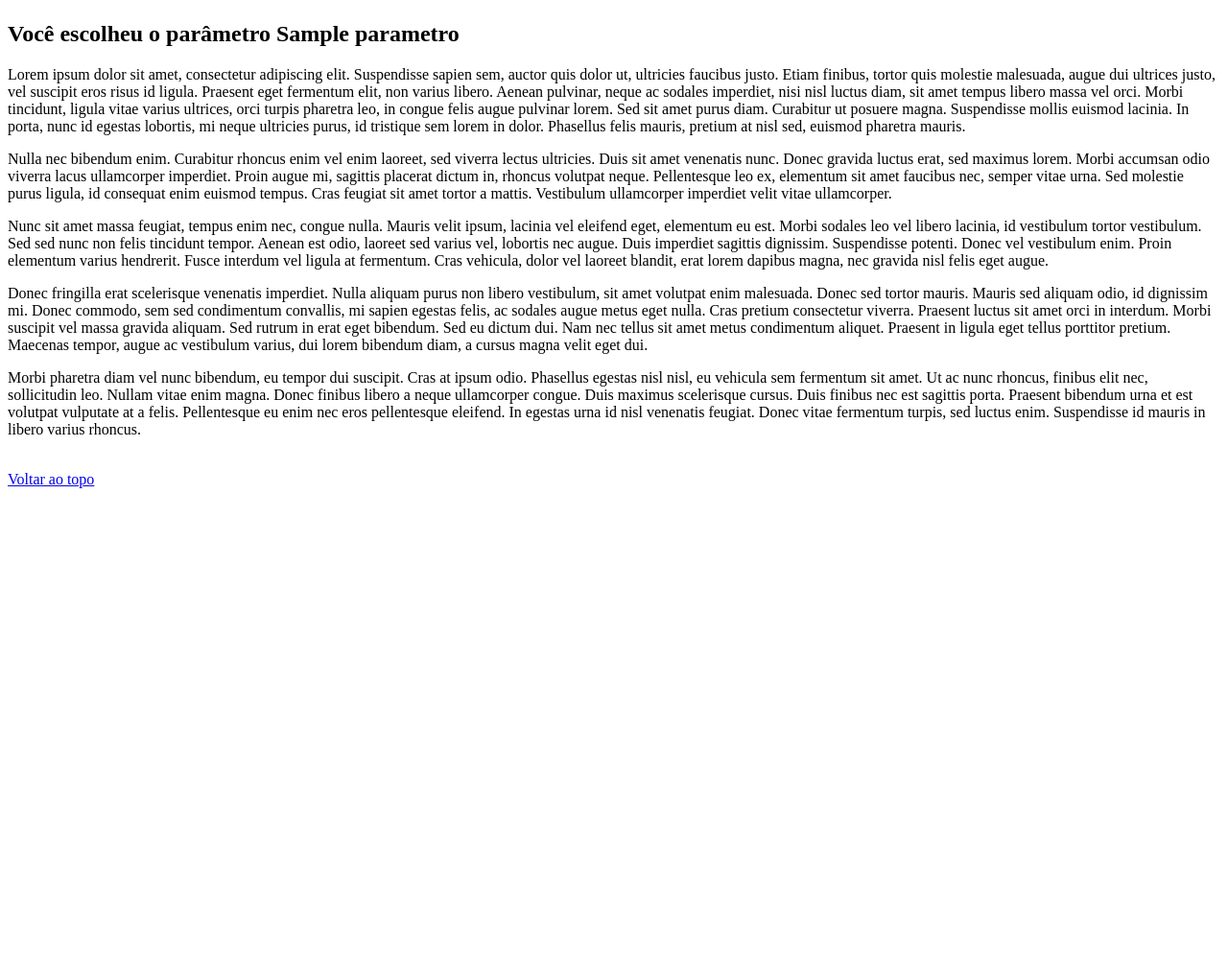
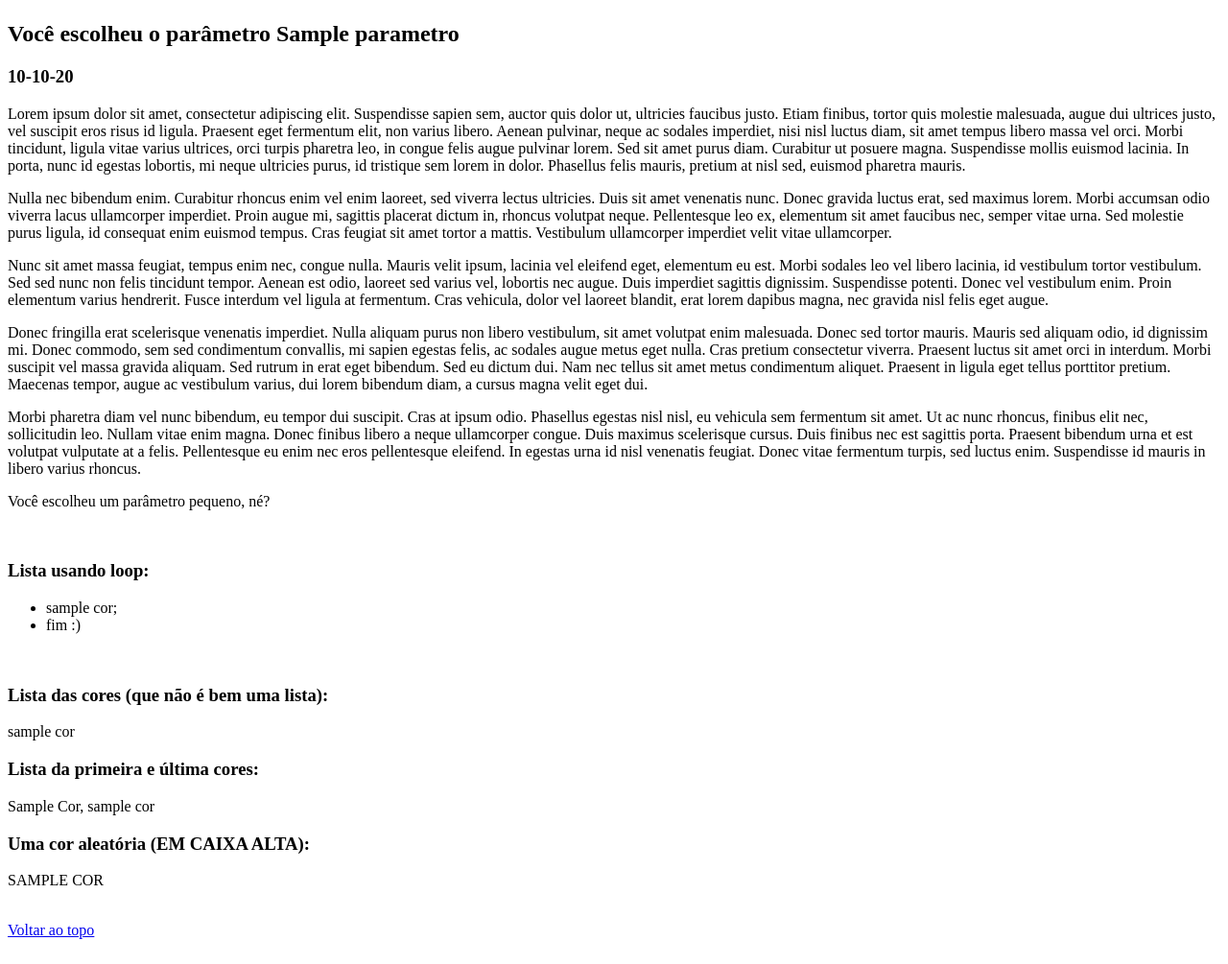
Before and after one commit to Darlan369/Grupo2Django, a Django app: template djangonal/templates/Aquarela/Aquarela_0.html in a window 1280 px wide. Shown: the part 59-1064 px from the top of the page at 96% size. Before the commit the page ends 568 px from the top, so only its background shows below. Run offline with Django 3.2, Linux system fonts and the light colour scheme; the template is opened without the code that fills it: most values are stand-ins (such as "Sample title", 1, 10 or a date in 2020).

Commit message:
Usando a linguagem de templates do Django

```diff
--- a/djangonal/Aquarela/views.py
+++ b/djangonal/Aquarela/views.py
@@ -11,7 +11,8 @@ def index(request):
     return render(request, "Aquarela/Aquarela.html")
 
 def especial(request, param):
-    contexto = {"parametro": param}
+    cores = ["vERMElho", "veRde", "AZul", "amARelo", "maRROm"]
+    contexto = {"parametro": param, "cores":cores}
     if param % 2 == 0:
         return render(request, "Aquarela/Aquarela_0.html", contexto)
     elif param % 2 == 1:
--- a/djangonal/templates/Aquarela/Aquarela_0.html
+++ b/djangonal/templates/Aquarela/Aquarela_0.html
@@ -11,12 +11,34 @@
 
 		<article>
 			<h2>Você escolheu o parâmetro {{parametro}}</h2>
+			<h3>{{dia|date:"d-m-y"}}</h3>
 			<!--Lorem Ipsum--->
+			<p></p>
 			<p>Lorem ipsum dolor sit amet, consectetur adipiscing elit. Suspendisse sapien sem, auctor quis dolor ut, ultricies faucibus justo. Etiam finibus, tortor quis molestie malesuada, augue dui ultrices justo, vel suscipit eros risus id ligula. Praesent eget fermentum elit, non varius libero. Aenean pulvinar, neque ac sodales imperdiet, nisi nisl luctus diam, sit amet tempus libero massa vel orci. Morbi tincidunt, ligula vitae varius ultrices, orci turpis pharetra leo, in congue felis augue pulvinar lorem. Sed sit amet purus diam. Curabitur ut posuere magna. Suspendisse mollis euismod lacinia. In porta, nunc id egestas lobortis, mi neque ultricies purus, id tristique sem lorem in dolor. Phasellus felis mauris, pretium at nisl sed, euismod pharetra mauris.</p>
 			<p>Nulla nec bibendum enim. Curabitur rhoncus enim vel enim laoreet, sed viverra lectus ultricies. Duis sit amet venenatis nunc. Donec gravida luctus erat, sed maximus lorem. Morbi accumsan odio viverra lacus ullamcorper imperdiet. Proin augue mi, sagittis placerat dictum in, rhoncus volutpat neque. Pellentesque leo ex, elementum sit amet faucibus nec, semper vitae urna. Sed molestie purus ligula, id consequat enim euismod tempus. Cras feugiat sit amet tortor a mattis. Vestibulum ullamcorper imperdiet velit vitae ullamcorper.</p>
 			<p>Nunc sit amet massa feugiat, tempus enim nec, congue nulla. Mauris velit ipsum, lacinia vel eleifend eget, elementum eu est. Morbi sodales leo vel libero lacinia, id vestibulum tortor vestibulum. Sed sed nunc non felis tincidunt tempor. Aenean est odio, laoreet sed varius vel, lobortis nec augue. Duis imperdiet sagittis dignissim. Suspendisse potenti. Donec vel vestibulum enim. Proin elementum varius hendrerit. Fusce interdum vel ligula at fermentum. Cras vehicula, dolor vel laoreet blandit, erat lorem dapibus magna, nec gravida nisl felis eget augue.</p>
 			<p>Donec fringilla erat scelerisque venenatis imperdiet. Nulla aliquam purus non libero vestibulum, sit amet volutpat enim malesuada. Donec sed tortor mauris. Mauris sed aliquam odio, id dignissim mi. Donec commodo, sem sed condimentum convallis, mi sapien egestas felis, ac sodales augue metus eget nulla. Cras pretium consectetur viverra. Praesent luctus sit amet orci in interdum. Morbi suscipit vel massa gravida aliquam. Sed rutrum in erat eget bibendum. Sed eu dictum dui. Nam nec tellus sit amet metus condimentum aliquet. Praesent in ligula eget tellus porttitor pretium. Maecenas tempor, augue ac vestibulum varius, dui lorem bibendum diam, a cursus magna velit eget dui.</p>
 			<p>Morbi pharetra diam vel nunc bibendum, eu tempor dui suscipit. Cras at ipsum odio. Phasellus egestas nisl nisl, eu vehicula sem fermentum sit amet. Ut ac nunc rhoncus, finibus elit nec, sollicitudin leo. Nullam vitae enim magna. Donec finibus libero a neque ullamcorper congue. Duis maximus scelerisque cursus. Duis finibus nec est sagittis porta. Praesent bibendum urna et est volutpat vulputate at a felis. Pellentesque eu enim nec eros pellentesque eleifend. In egestas urna id nisl venenatis feugiat. Donec vitae fermentum turpis, sed luctus enim. Suspendisse id mauris in libero varius rhoncus.</p>
+			{% if parametro > 20 %}
+				<p>Você escolheu um parâmetro meio grande, né?</p>
+			{% else %}
+				<p>Você escolheu um parâmetro pequeno, né?</p>
+			{% endif %}
+			<br>
+			<h3>Lista usando loop:</h3>
+			<ul>
+			{% for cor in cores %}
+				<li>{{cor|lower}};</li>
+			{% endfor %}
+			<li>fim :)</li>
+			</ul>
+			<br>
+			<h3>Lista das cores (que não é bem uma lista):</h3>
+			<p>{{cores|join:", "|lower}}</p>
+			<h3>Lista da primeira e última cores:</h3>
+			<p>{{cores|first|title|add:", "}}{{cores|last|lower}}</p>
+			<h3>Uma cor aleatória (EM CAIXA ALTA):</h3>
+			<p>{{cores|random|upper}}</p>
 		</article>
 		<br>
 		<aside>
```
